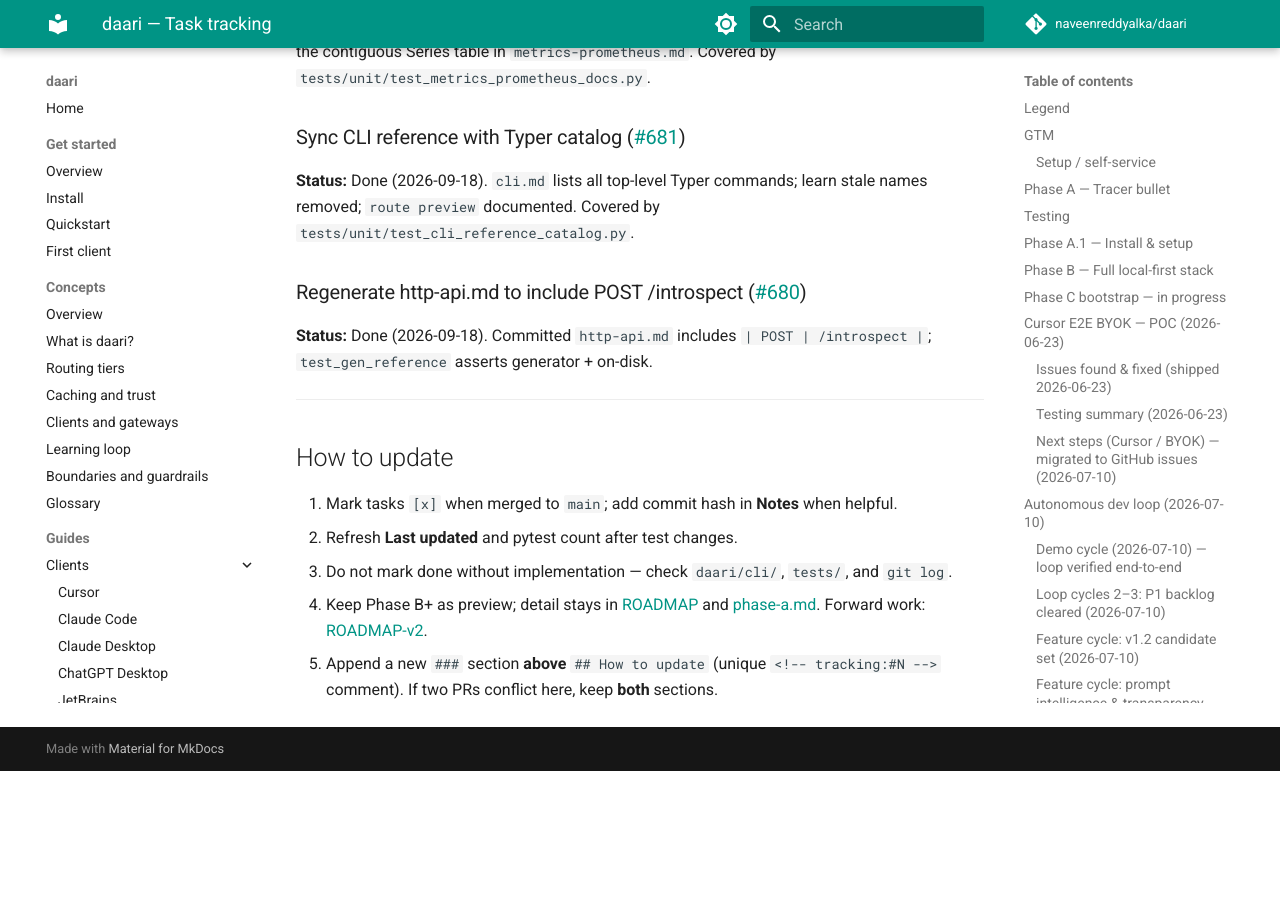
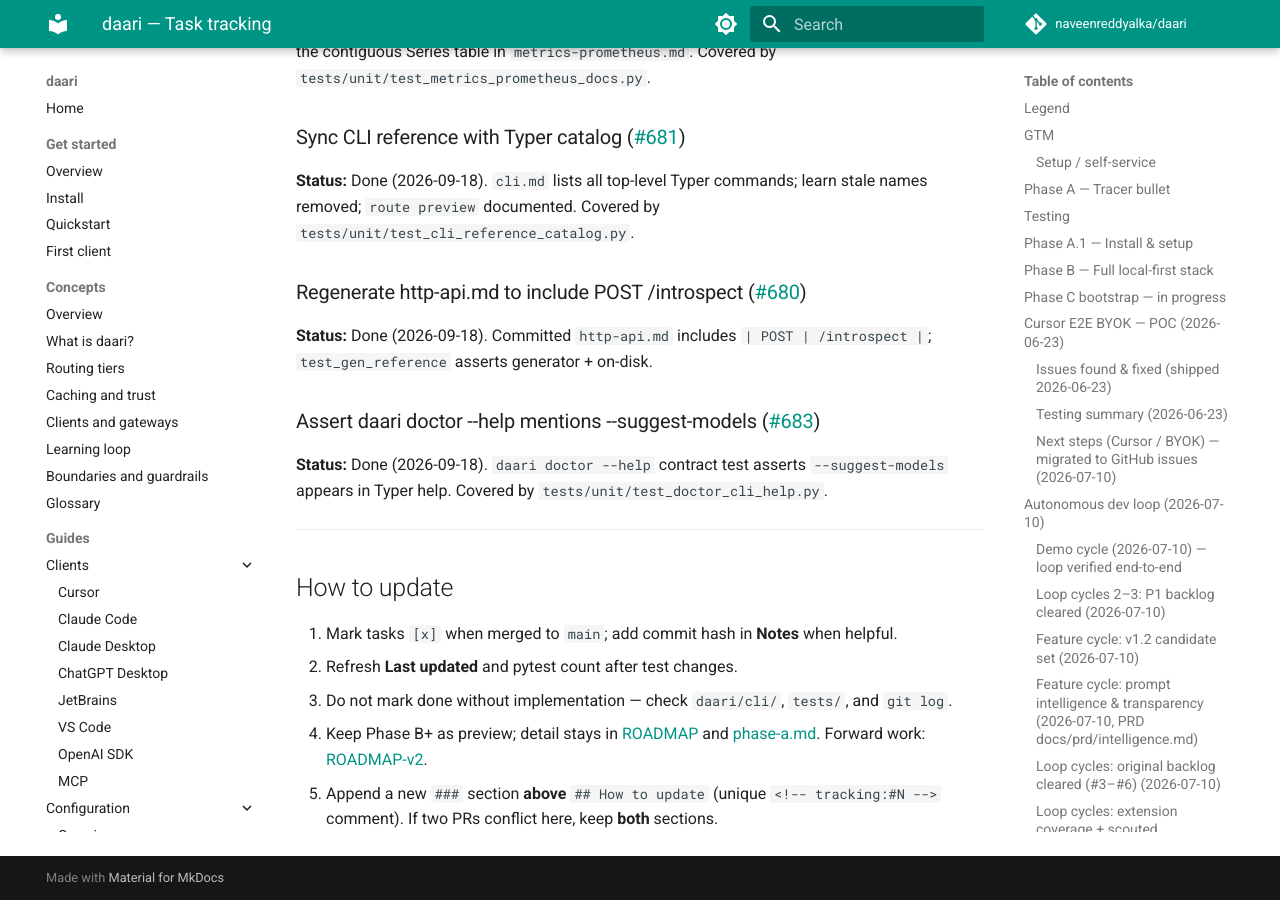
Before and after one commit to naveenreddyalka/daari, an MkDocs documentation site: the page built from docs/TRACKING.md, in a window 1280 px wide and 900 px high, scrolled down 76550 px. Built offline with MkDocs 1.6.1 and Material for MkDocs 9.7.7, drawn with Linux system fonts in a browser that asks for light colours; comment, search, counter and statistics services are not loaded; before the commit the page ends 77321 px from its top, so only the background shows below that.

Commit message:
docs: track doctor --help suggest-models contract (#683)
Co-authored-by: Cursor <cursoragent@cursor.com>

```diff
--- a/docs/TRACKING.md
+++ b/docs/TRACKING.md
@@ -3145,11 +3145,19 @@ prose below the contiguous Series table in `metrics-prometheus.md`. Covered by
 **Status:** Done (2026-09-18). `cli.md` lists all top-level Typer commands;
 learn stale names removed; `route preview` documented. Covered by
 `tests/unit/test_cli_reference_catalog.py`.
+
 ### Regenerate http-api.md to include POST /introspect ([#680](https://github.com/naveenreddyalka/daari/issues/680))
 
 <!-- tracking:#680 -->
 **Status:** Done (2026-09-18). Committed `http-api.md` includes
 `| POST | /introspect |`; `test_gen_reference` asserts generator + on-disk.
+
+### Assert daari doctor --help mentions --suggest-models ([#683](https://github.com/naveenreddyalka/daari/issues/683))
+
+<!-- tracking:#683 -->
+**Status:** Done (2026-09-18). `daari doctor --help` contract test asserts
+`--suggest-models` appears in Typer help. Covered by
+`tests/unit/test_doctor_cli_help.py`.
 
 ---
 
```
